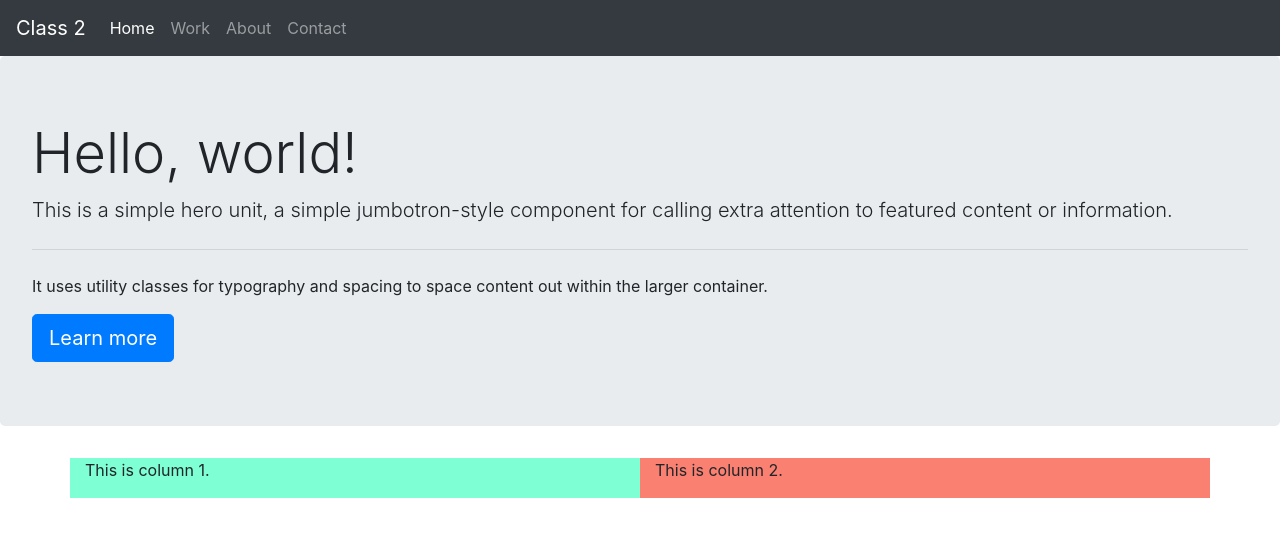
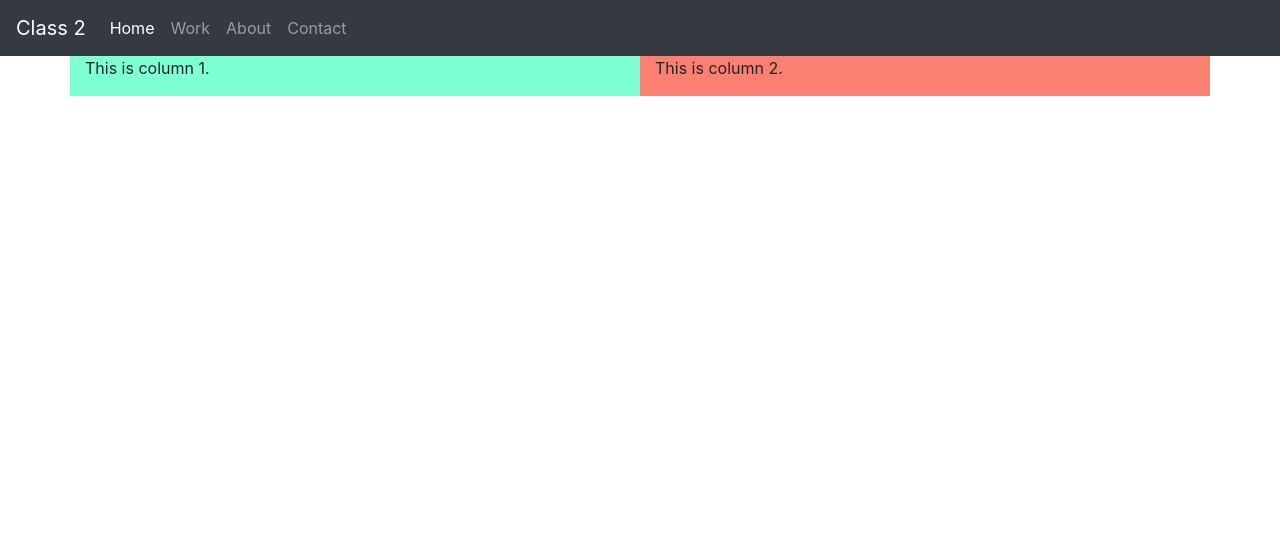
Before and after one commit to marcelo-w/SMC-spring-19_WD3, a plain HTML site: page class_02/index.html in a window 1280 px wide. Drawn offline with nearby package versions, Linux system fonts and the light colour scheme.

Commit message:
Revert "Update index.html"
This reverts commit 65ebeadcd5619b090a95f84df9153feb69851cf9.

```diff
--- a/class_02/index.html
+++ b/class_02/index.html
@@ -40,17 +40,6 @@
     </div>
   </nav>
 
-  <!-- Jumbotron -->
-
-  <div class="jumbotron">
-    <h1 class="display-4">Hello, world!</h1>
-    <p class="lead">This is a simple hero unit, a simple jumbotron-style component for calling extra attention to featured
-      content or information.</p>
-    <hr class="my-4">
-    <p>It uses utility classes for typography and spacing to space content out within the larger container.</p>
-    <a class="btn btn-primary btn-lg" href="#" role="button">Learn more</a>
-  </div>
-
   <div class="container">
       <div class="row">
           <div class="col-12 col-md-6">
```
